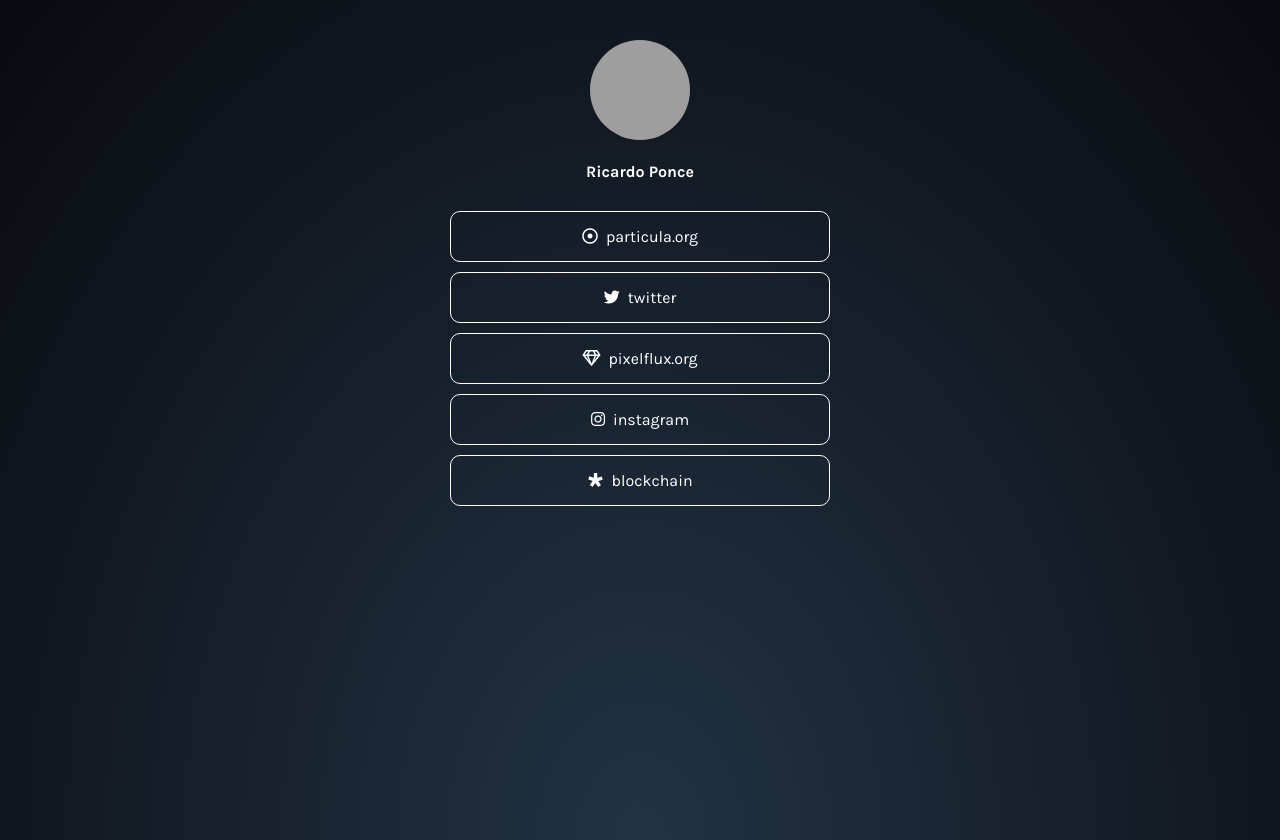
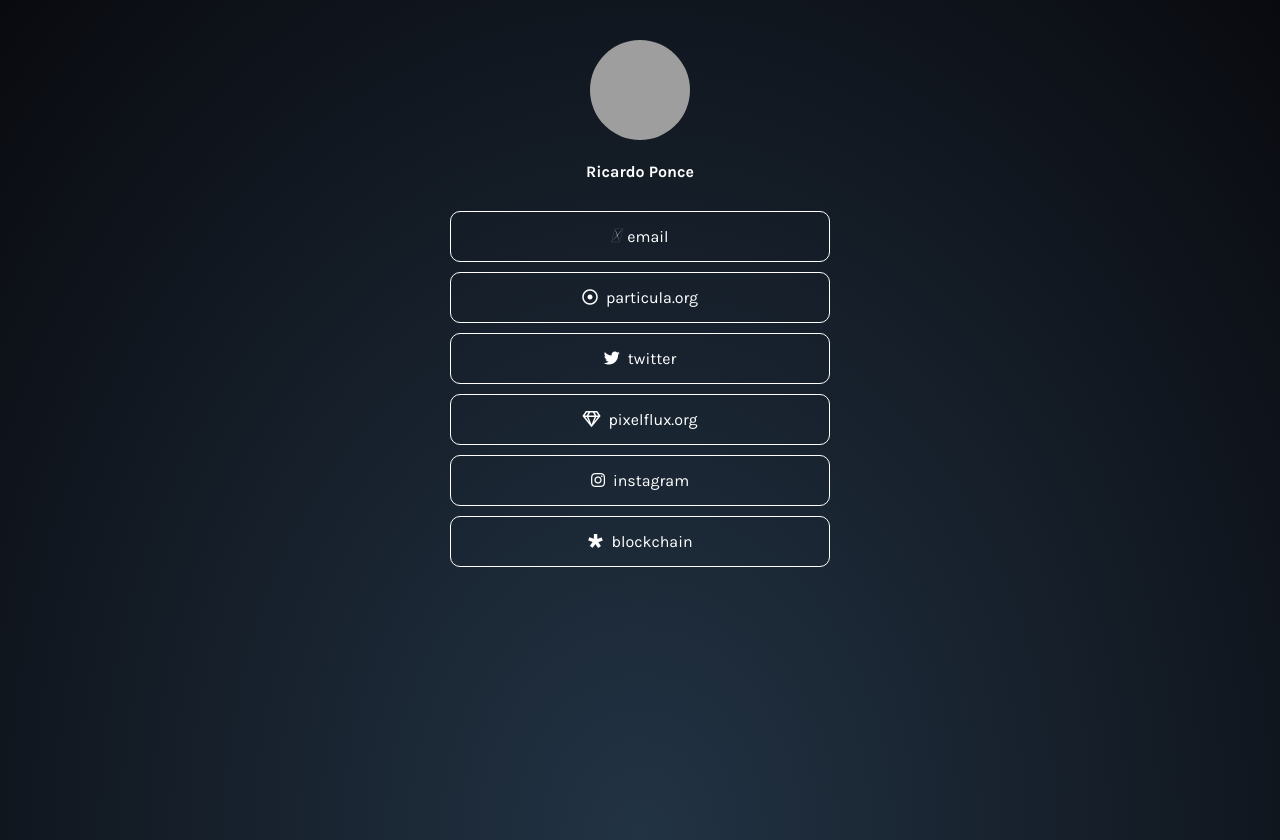
Before and after one commit to ribponce/github.io, a plain HTML site: page index.html in a window 1280 px wide. Drawn offline with Linux system fonts and the light colour scheme; grey boxes are pictures that could not be loaded.

Commit message:
Update index.html

```diff
--- a/index.html
+++ b/index.html
@@ -46,6 +46,9 @@
     </div>
 
     <div id="links">
+      <a class="link" href="mailto:ribponce@gmail.com" target="_blank">
+        <i class="fa-regular fa-envelope">&nbsp;&nbsp;</i>email
+      </a>
       <a class="link" href="https://particula.org" target="_blank">
         <i class="far fa-dot-circle">&nbsp;&nbsp;</i>particula.org
       </a>
```
